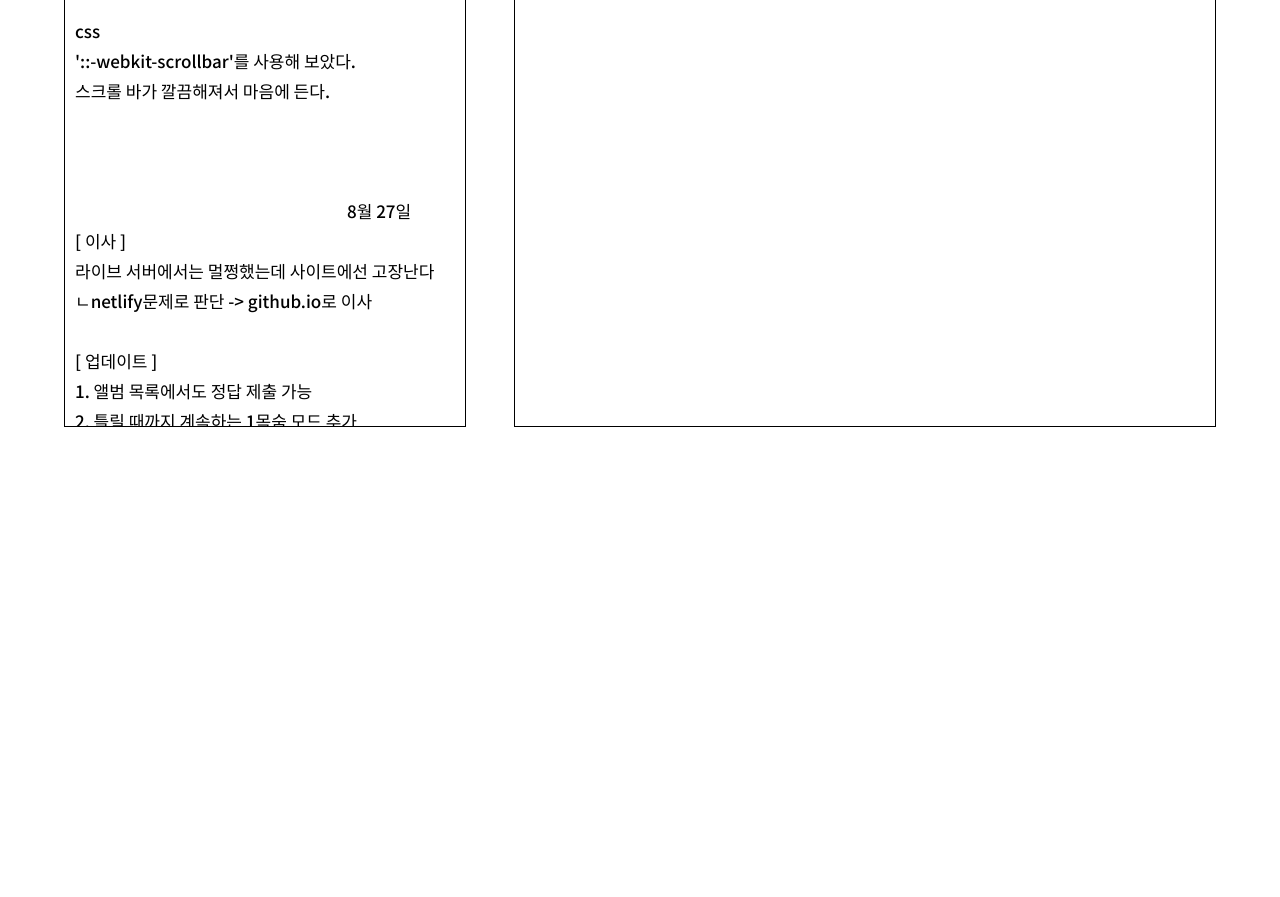
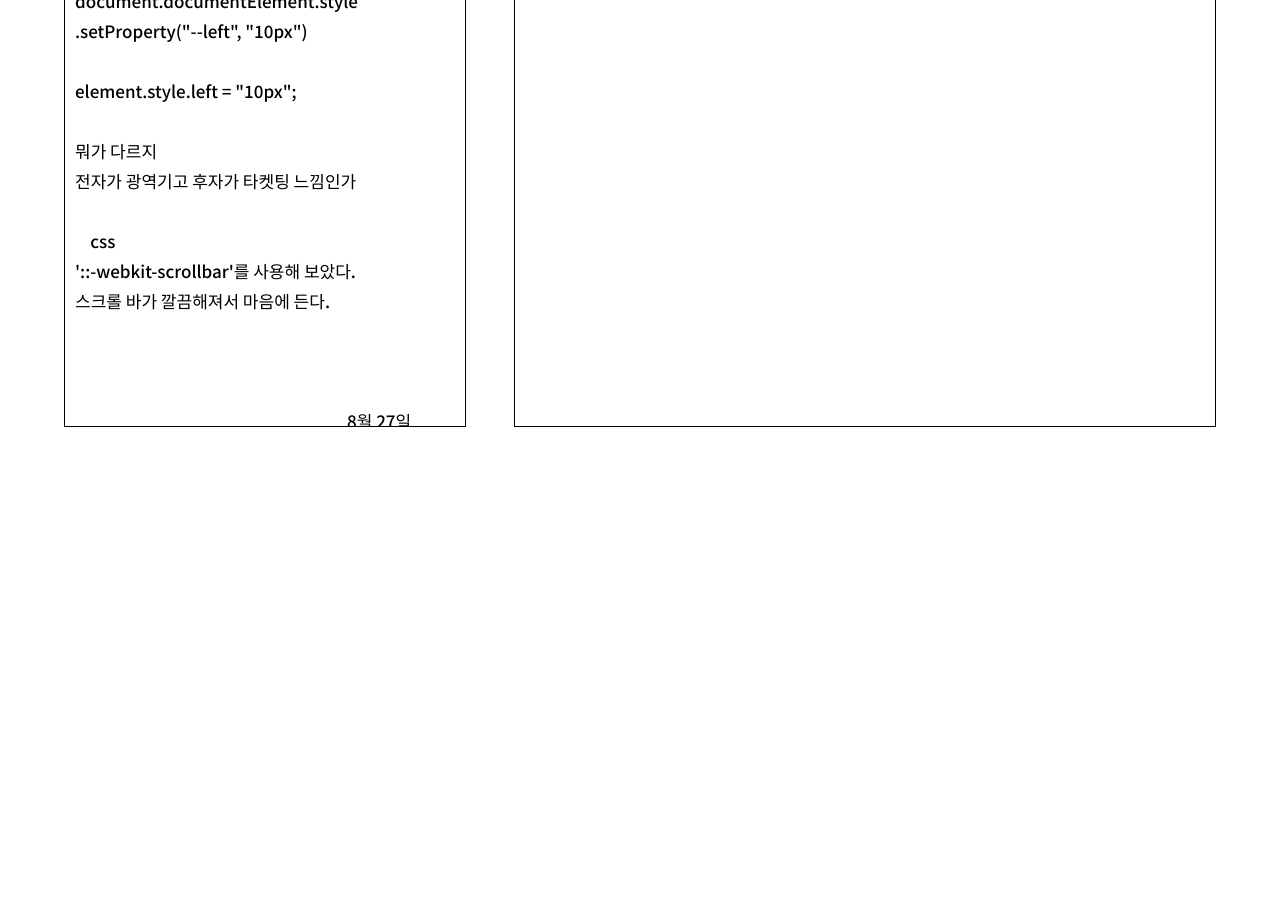
Before and after one commit to GoldChoco/GoldChoco.github.io, a plain HTML site: page index.html in a window 1280 px wide. Shown: the part 482-1379 px from the top of the page. Drawn offline with Linux system fonts and the light colour scheme.

Commit message:
Update index.html

```diff
--- a/index.html
+++ b/index.html
@@ -235,10 +235,17 @@
 
 [ 코드 ]
 ':root'로 스타일을 동적으로 표시했다.
-근데 살짝 번거롭디
-element.style.display = 'none';
+근데 살짝 번거로운 느낌?
 
-css
+document.documentElement.style
+.setProperty("--left", "10px")
+
+element.style.left = "10px";
+
+뭐가 다르지
+전자가 광역기고 후자가 타켓팅 느낌인가
+
+    css
 '::-webkit-scrollbar'를 사용해 보았다.
 스크롤 바가 깔끔해져서 마음에 든다.
 
```
